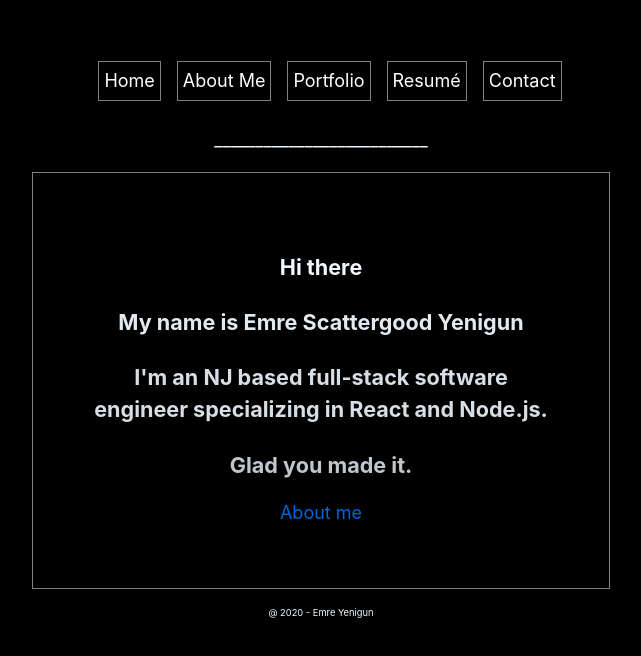
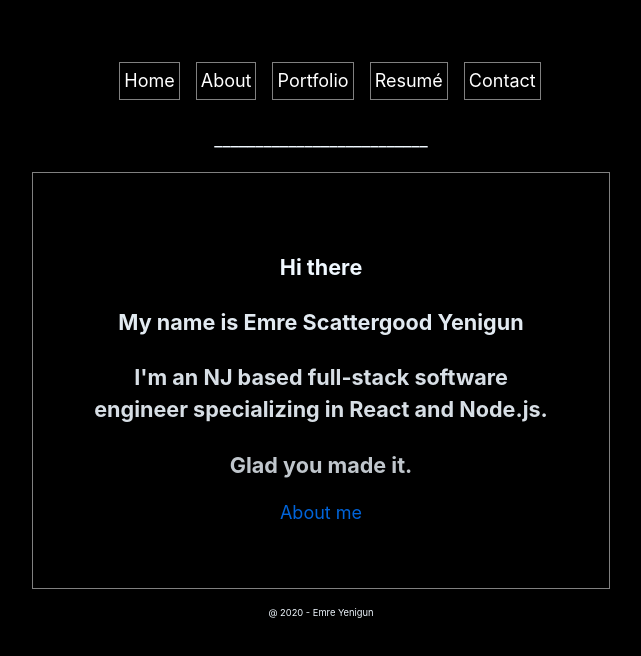
Before and after one commit to esyeng/emreyenigun.com, a Next.js app: page / in a window 1280 px wide. Shown: the top 656 px of the page, without its empty margins (319-960 px from the left). Built offline with nearby package versions, Linux system fonts and the light colour scheme.

Commit message:
feat: shorten head tag

```diff
--- a/components/layout.js
+++ b/components/layout.js
@@ -26,7 +26,7 @@ export default function Layout({ children, home }) {
           <a className="headLink">Home</a>
         </Link>
         <Link href="/about">
-          <a className="headLink">About Me</a>
+          <a className="headLink">About</a>
         </Link>
         <Link href="/portfolio">
           <a className="headLink">Portfolio</a>
--- a/styles/global.css
+++ b/styles/global.css
@@ -34,7 +34,7 @@ a:hover {
   outline-offset: 0px;
   text-shadow: none;
   transition: all 1250ms cubic-bezier(0.19, 1, 0.22, 1);
-  padding: 5px;
+  padding: 4px;
 }
 
 .headLink:hover {
```
